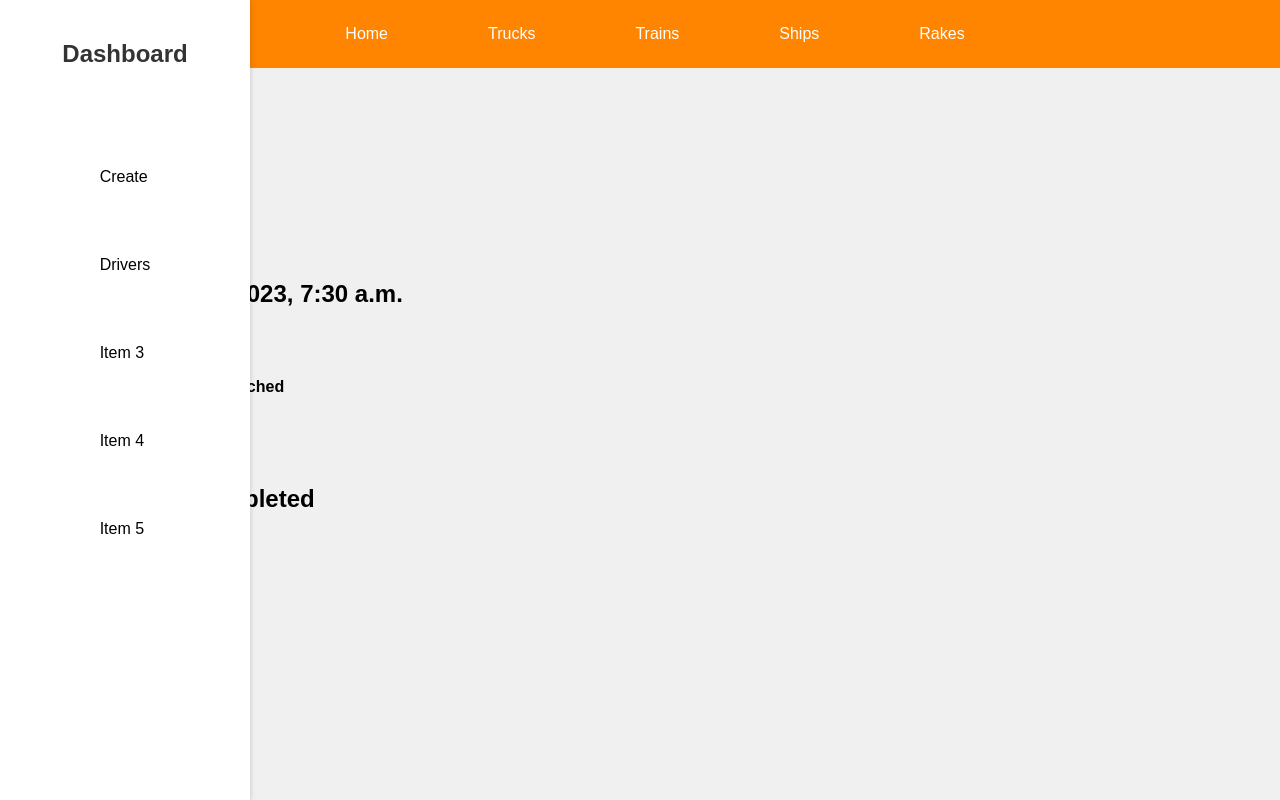
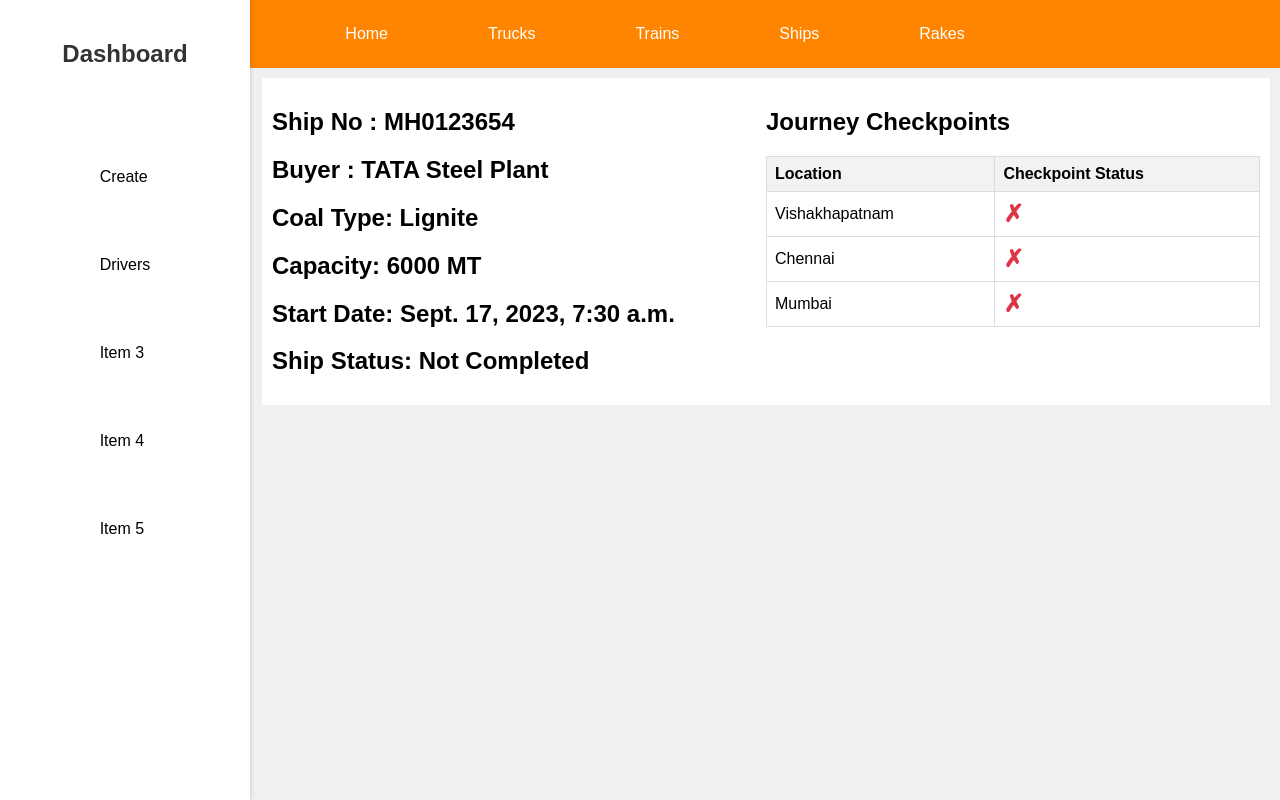
Before and after one commit to rushabh-exe/cl2, a Django app: page /tracker/ships/1/ in a window 1280 px wide. Run offline with Django 4.2, Linux system fonts and the light colour scheme; data comes from the database, SQL or seed files in the repository; both versions use the stored data as it was after the commit.

Commit message:
Added Frontend

```diff
--- a/core/adminpanel/templates/adminpanel/indiship.html
+++ b/core/adminpanel/templates/adminpanel/indiship.html
@@ -1,34 +1,106 @@
 {% extends "adminpanel/dashboard.html" %}
 {% block content %}
+<style>
+    .container-indi {
+      margin-left: 262px;
+      display: flex;
+      justify-content: space-between;
+      background-color: #ffff;
+      padding: 10px;
+      margin-top: 10px;
+    margin-right: 10px;
+    }
+
+    .indi-first {
+      display: flex;
+      flex-direction: column;
+    }
+
+    .journey-checkpoints {
+      width: 50%; /* Adjust the width as needed */
+    }
+
+    table {
+      border-collapse: collapse;
+      width: 100%;
+    }
+
+    th,
+    td {
+      border: 1px solid #ddd;
+      padding: 8px;
+      text-align: left;
+    }
+
+    th {
+      background-color: #f2f2f2;
+    }
+
+    .status-true {
+    color: #28a745;
+    font-size: 24px;
+    font-weight: bold;
+  }
+
+  .status-false {
+    color: #dc3545;
+    font-size: 24px;
+    font-weight: bold;
+  }
+
+  .map-container{
+    display: flex;
+    justify-content: end;
+    align-items: center;
+    width: 83%;
+    margin-left: 250px;
+    margin-top: 10px;
+    margin-bottom: 10px;
+  }
+  </style>
+
+<div class="container-indi">
+    <div class="indi-first">
       <div>
-    <h2>{{ ship.ship_no }}</h2>
-    <h2>{{ ship.buyer.name }}</h2>
+        <h2>Ship No : {{ ship.ship_no }}</h2>
+        <h2>Buyer : {{ ship.buyer.name }}</h2>
         <h2>Coal Type: {{ ship.coal_type }}</h2>
         <h2>Capacity: {{ ship.capacity }} MT</h2>
         <h2>Start Date: {{ ship.start_date }}</h2>
-
+        {% if ship.complete %}
+        <h2>Ship Status: Completed</h2>
+        {% else %}
+        <h2>Ship Status: Not Completed</h2>
+        {% endif %}
+      </div>
+    </div>
+    <div class="journey-checkpoints">
         <h2>Journey Checkpoints</h2>
         <table>
           <thead>
             <tr>
               <th>Location</th>
-                <th>Checkpoint Reached</th>
+              <th>Checkpoint Status</th>
             </tr>
           </thead>
           <tbody>
             {% for checkpoint in checkpoints %}
             <tr>
               <td>{{ checkpoint.checkpoint.location }}</td>
-                <td>{% if checkpoint.checkpoint_reached %}Reached{% else %}Not Reached{% endif %}</td>
+              <td>
+                {% if checkpoint.checkpoint_reached %}
+                  <span class="status-true">✓</span>
+                {% else %}
+                  <span class="status-false">✗</span>
+                {% endif %}
+              </td>
             </tr>
             {% endfor %}
           </tbody>
         </table>
+      </div>
+    </div>
+  </div>
 
-    {% if ship.complete %}
-    <h2>ship Status: Completed</h2>
-    {% else %}
-    <h2>ship Status: Not Completed</h2>
-    {% endif %}
-</div>
+
 {% endblock %}
```
Also changed, not shown: core/adminpanel/templates/adminpanel/inditrain.html (+83 -11 lines), core/adminpanel/templates/adminpanel/inditruck.html (+45 -11 lines), core/db.sqlite3. Lines whose indentation alone changed are shown as unchanged.
